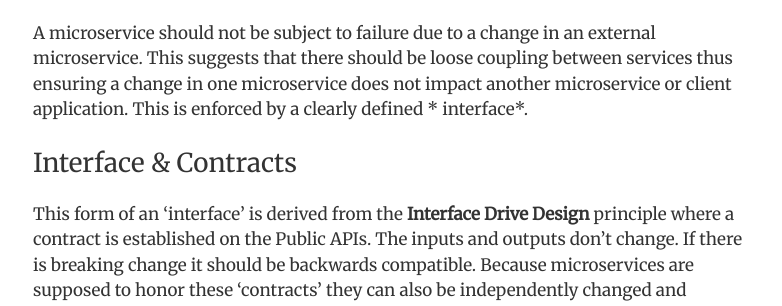
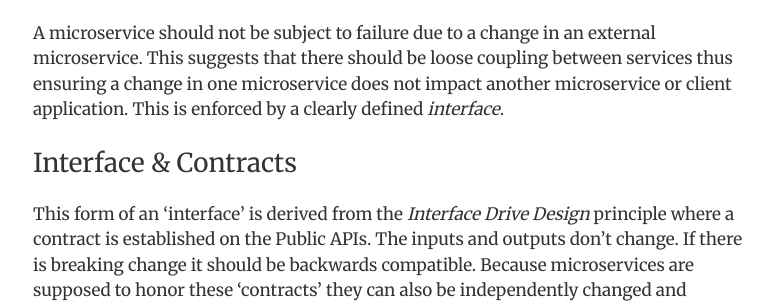
Before and after one commit to haani-niyaz/devops-journal, a Jekyll site: the page built from _posts/2016-08-07-understanding-microservices.markdown, in a window 1280 px wide and 900 px high, scrolled down 2633 px. Shown: the part 238-544 px from the top of the window, without its empty margins (247-1029 px from the left). Built offline with Jekyll 4.4.1, drawn with Linux system fonts in a browser that asks for light colours; nearby versions of some CDN libraries.

Commit message:
Fix formatting

```diff
--- a/_posts/2016-08-07-understanding-microservices.markdown
+++ b/_posts/2016-08-07-understanding-microservices.markdown
@@ -83,12 +83,12 @@ This principle focuses on decentralizing all things.
 
 ### Loose Coupling
 
-A microservice should not be subject to failure due to a change in an external microservice. This suggests that there should be loose coupling between services thus ensuring a change in one microservice does not impact another microservice or client application. This is enforced by a clearly defined *	interface*.
+A microservice should not be subject to failure due to a change in an external microservice. This suggests that there should be loose coupling between services thus ensuring a change in one microservice does not impact another microservice or client application. This is enforced by a clearly defined *interface*.
 
 
 ### Interface & Contracts
 
-This form of an 'interface' is derived from the **Interface Drive Design** principle where a contract is established on the Public APIs. The inputs and outputs don't change. If there is breaking change it should be backwards compatible. Because microservices are supposed to honor these 'contracts' they can also be independently changed and deployed.
+This form of an 'interface' is derived from the *Interface Drive Design* principle where a contract is established on the Public APIs. The inputs and outputs don't change. If there is breaking change it should be backwards compatible. Because microservices are supposed to honor these 'contracts' they can also be independently changed and deployed.
 
 
 ### Stateless
```
